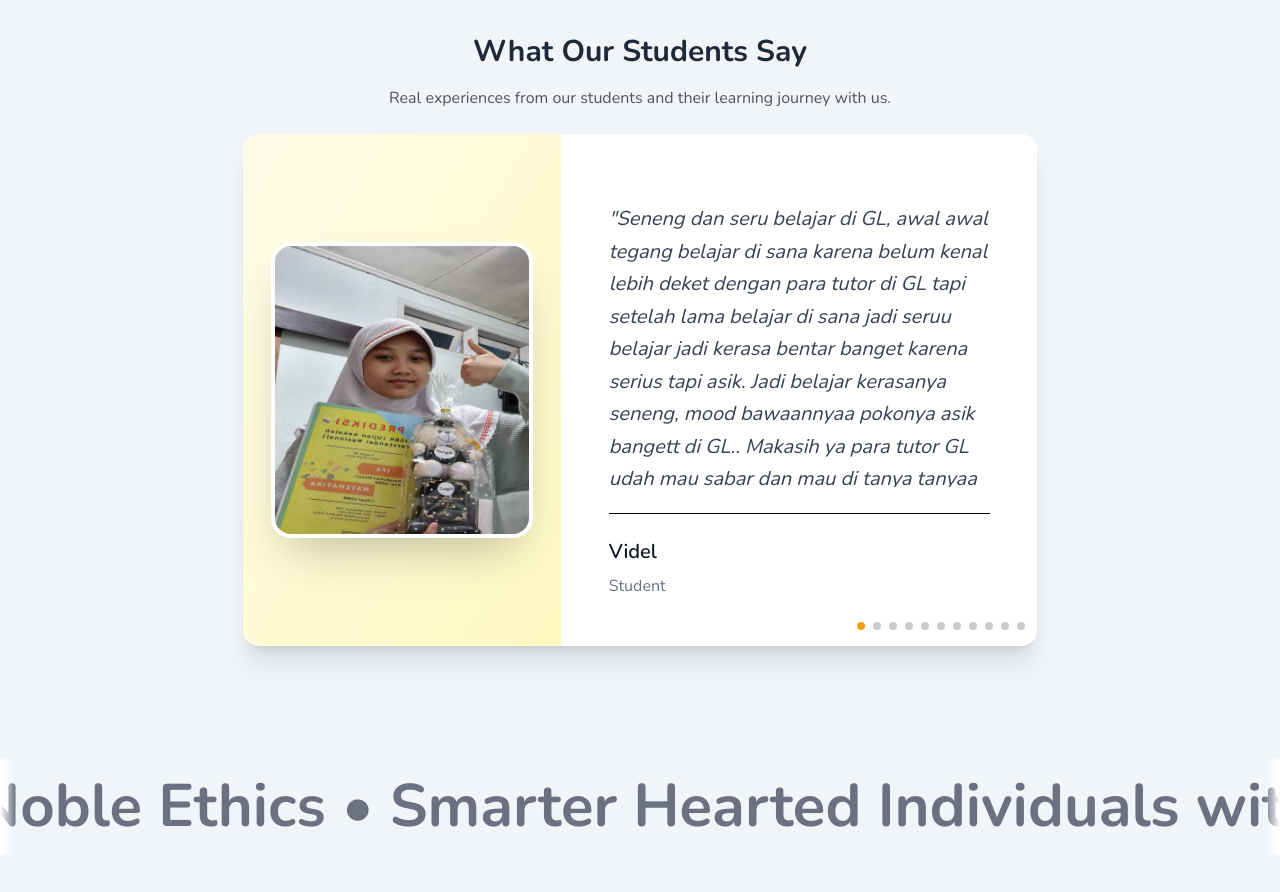
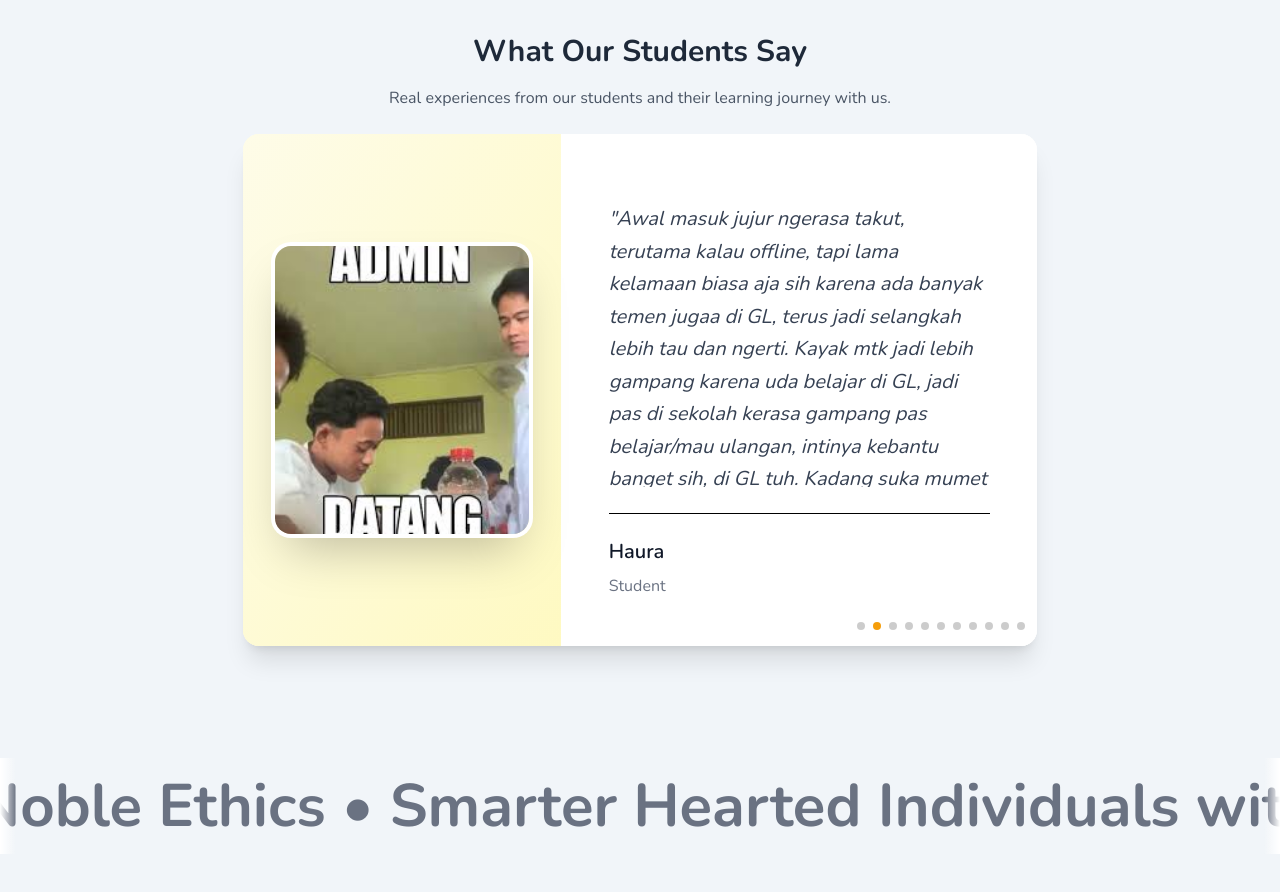
Before and after one commit to sabiannaya/eko-compro, a Next.js app: page / in a window 1280 px wide. Shown: the part 3760-4652 px from the top of the page. Built offline with nearby package versions, Linux system fonts and the light colour scheme.

Commit message:
fix: removed unnecessary imports

```diff
--- a/src/app/layout.tsx
+++ b/src/app/layout.tsx
@@ -1,6 +1,5 @@
 import "./globals.css";
 import PageTransition from "@/components/PageTransition";
-import Head from "next/head";
 export default function RootLayout({
   children,
 }: {
--- a/src/app/page.tsx
+++ b/src/app/page.tsx
@@ -13,7 +13,6 @@ import {
 } from "@/data/dummy";
 
 // Simulate loading for demonstration
-const delay = (ms: number) => new Promise((resolve) => setTimeout(resolve, ms));
 
 export default async function HomePage() {
   // await delay(2500);
--- a/src/components/PageTransition.tsx
+++ b/src/components/PageTransition.tsx
@@ -1,7 +1,6 @@
 "use client";
 import { useEffect, useState } from "react";
 import Navbar from "@/components/Navbar";
-import Head from "next/head";
 
 interface PageTransitionProps {
   children: React.ReactNode;
--- a/src/components/TestimonialsFade.tsx
+++ b/src/components/TestimonialsFade.tsx
@@ -26,13 +26,13 @@ const TestimonialsFade = ({ testimonials = [] }: TestimonialsFadeProps) => {
           pagination={{
             clickable: true,
           }}
-          modules={[EffectFade, Pagination]}
+          modules={[EffectFade, Pagination, Autoplay]}
           className="testimonialsFade"
-          // autoplay={{
-          //   delay: 4000,
-          //   disableOnInteraction: false,
-          //   pauseOnMouseEnter: true,
-          // }}
+          autoplay={{
+            delay: 4000,
+            disableOnInteraction: false,
+            pauseOnMouseEnter: true,
+          }}
           loop={true}
         >
           {testimonials.map((testimonial, idx) => (
```
